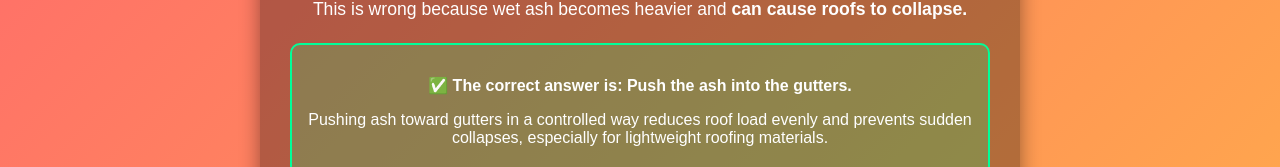
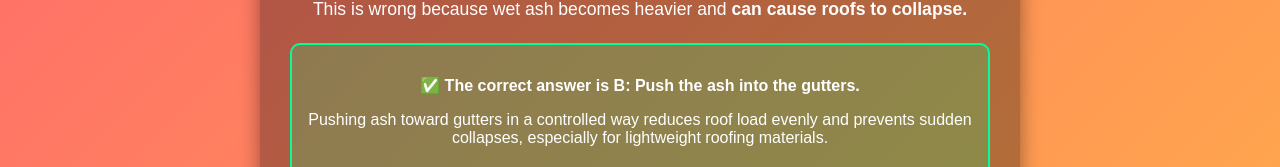
Before and after one commit to furypie9-cmyk/G10Q1SCISSENGCOMPPETAQUESTION4A, a plain HTML site: page index.html in a window 1280 px wide. Shown: the part 214-381 px from the top of the page. Drawn offline with Linux system fonts and the light colour scheme.

Commit message:
Update index.html

```diff
--- a/index.html
+++ b/index.html
@@ -48,7 +48,7 @@
   </p>
 
   <div class="correct">
-    <p>✅ <strong>The correct answer is: Push the ash into the gutters.</strong></p>
+    <p>✅ <strong>The correct answer is B: Push the ash into the gutters.</strong></p>
     <p>Pushing ash toward gutters in a controlled way reduces roof load evenly and prevents sudden collapses, especially for lightweight roofing materials.</p>
 </div>
 
```
